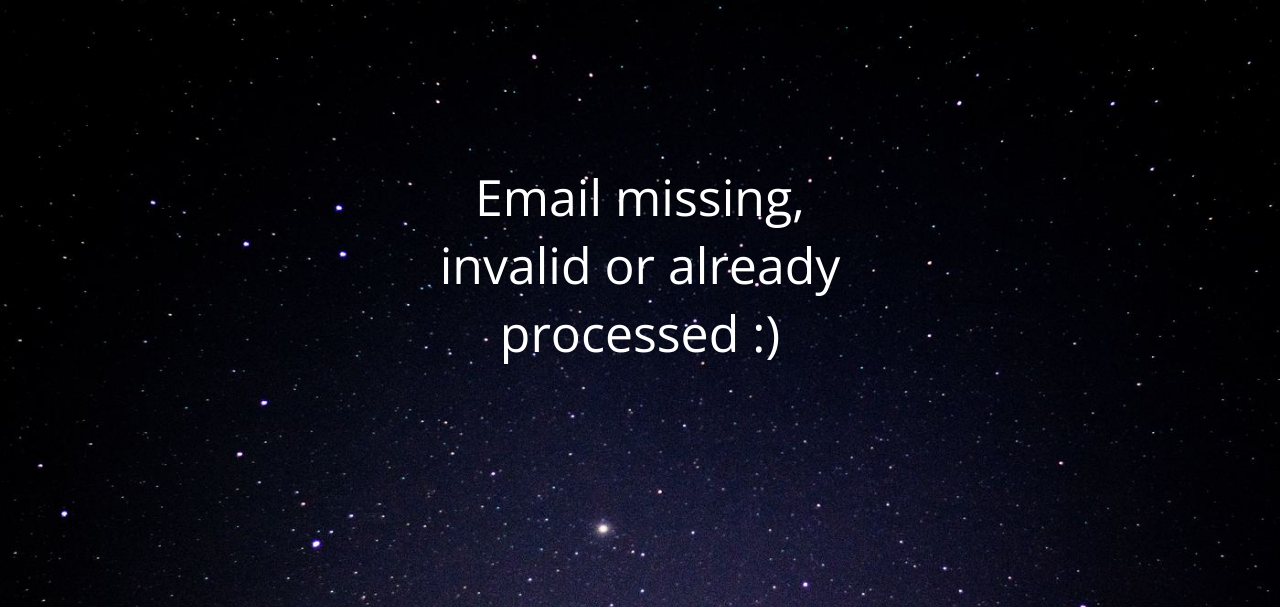
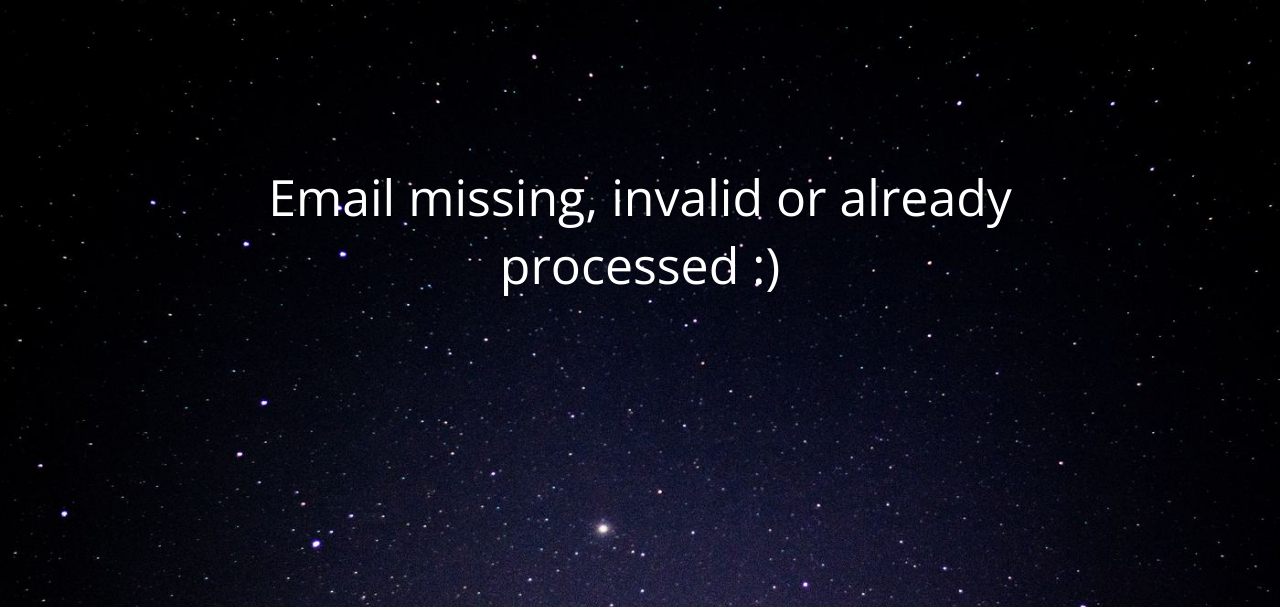
Before and after one commit to mimolabs/sendgrid-reconfirm, a Flask app: page / in a window 1280 px wide. Shown: the top 607 px of the page. Run offline with Flask 2, Linux system fonts and the light colour scheme.

Commit message:
changes reqs to requirements

```diff
--- a/static/styles/style.css
+++ b/static/styles/style.css
@@ -49,7 +49,7 @@ h2{
 }
 
 .information{
-  width: 480px;
+  width: 780px;
   padding-top: 35px;
   margin: 0 auto;
 }
```
